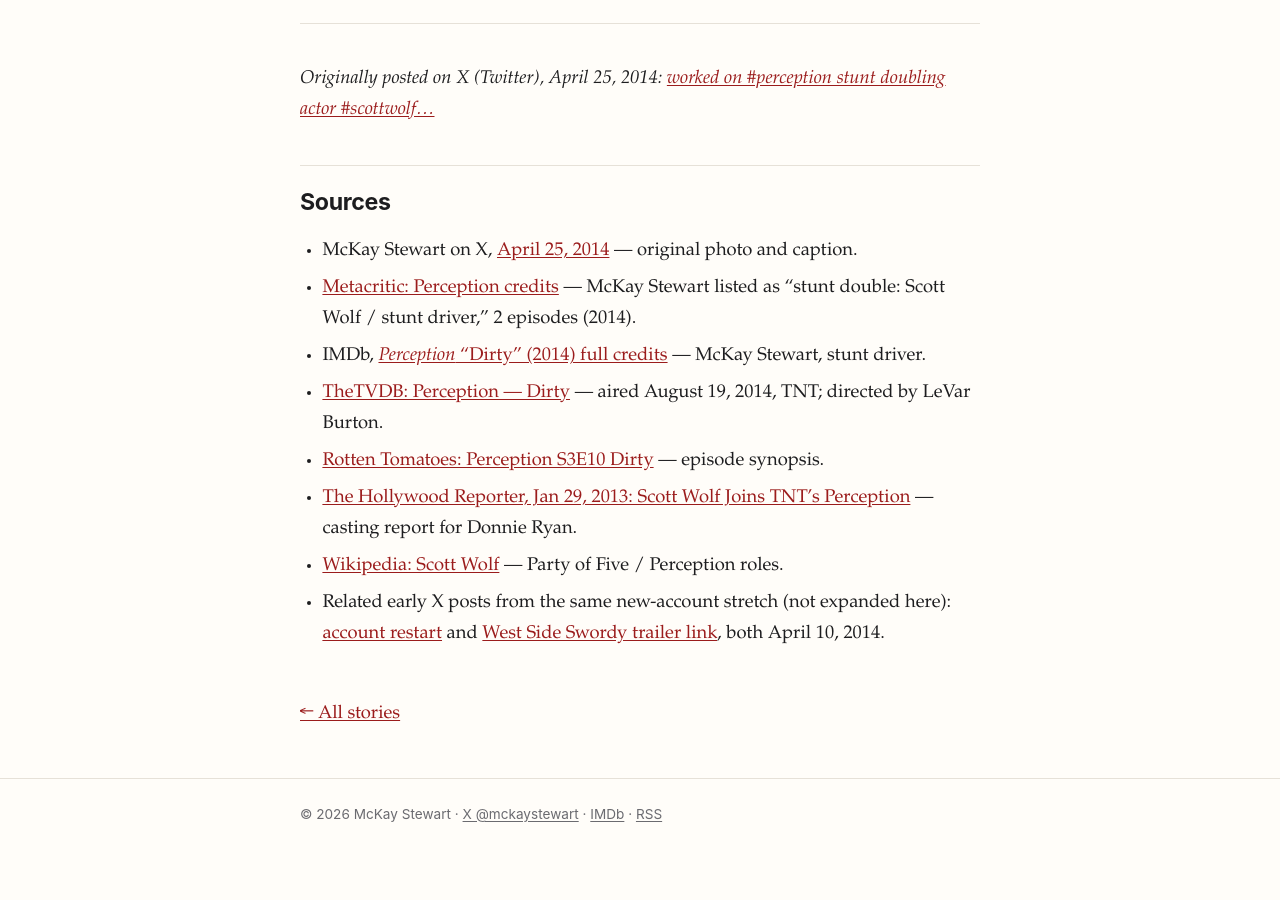
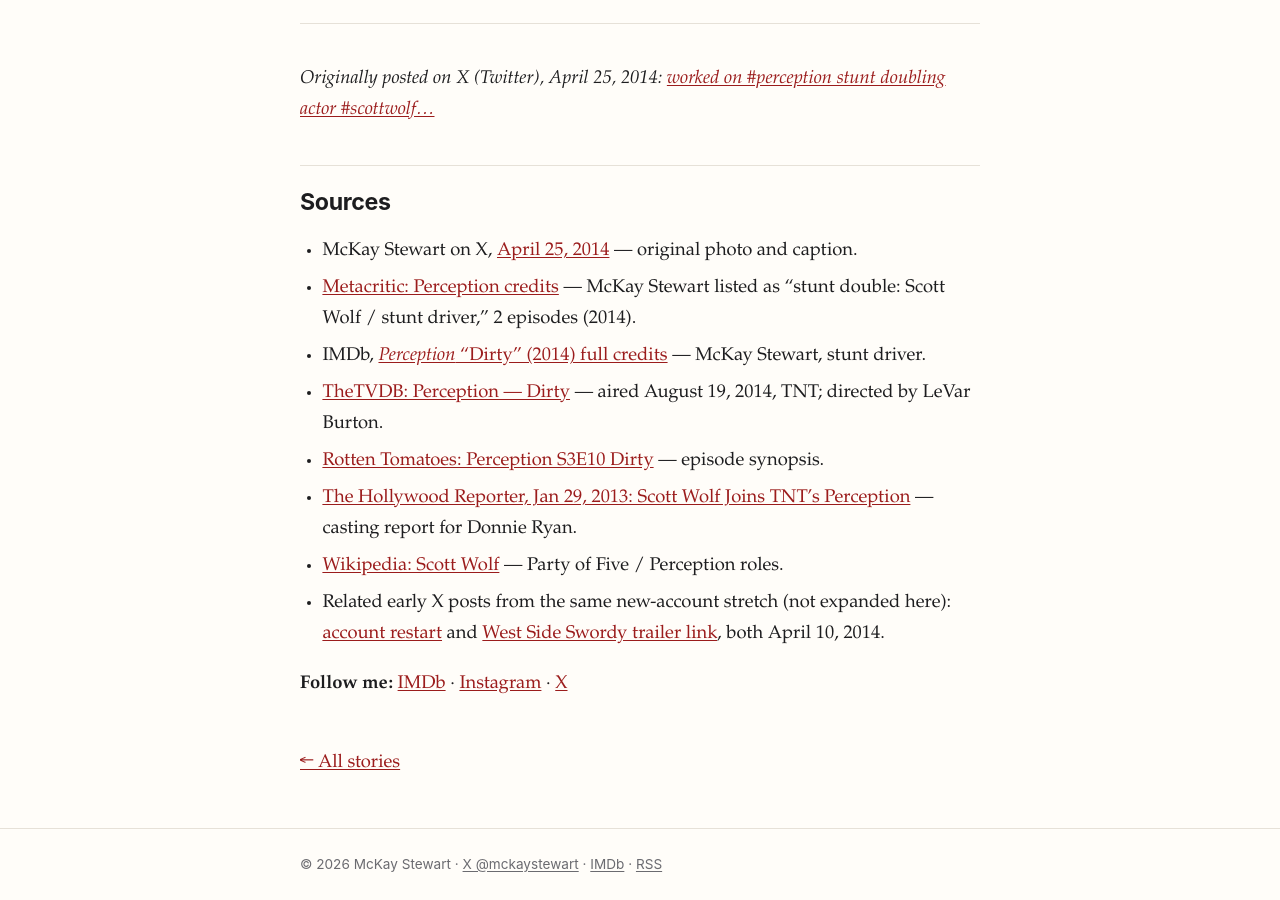
Before and after one commit to mckaystewart/mckaystewart.github.io, a Jekyll site: the page built from _posts/2026-10-09-holy-moly-i-doubled-scott-wolf-on-perception.md, in a window 1280 px wide and 900 px high, scrolled down 3794 px. Built offline with Jekyll 4.4.1, drawn with Linux system fonts in a browser that asks for light colours; before the commit the page ends 4644 px from its top, so only the background shows below that.

Commit message:
Add follow links to every post

```diff
--- a/_layouts/post.html
+++ b/_layouts/post.html
@@ -9,5 +9,12 @@
   <div class="post-body">
     {{ content }}
   </div>
+  <div class="follow">
+    <p><strong>Follow me:</strong>
+      <a href="https://www.imdb.com/name/nm1229683/">IMDb</a> &middot;
+      <a href="https://www.instagram.com/mckaystewartphotography/">Instagram</a> &middot;
+      <a href="https://x.com/mckaystewart">X</a>
+    </p>
+  </div>
 </article>
 <p class="back"><a href="{{ '/' | relative_url }}">&larr; All stories</a></p>
```
